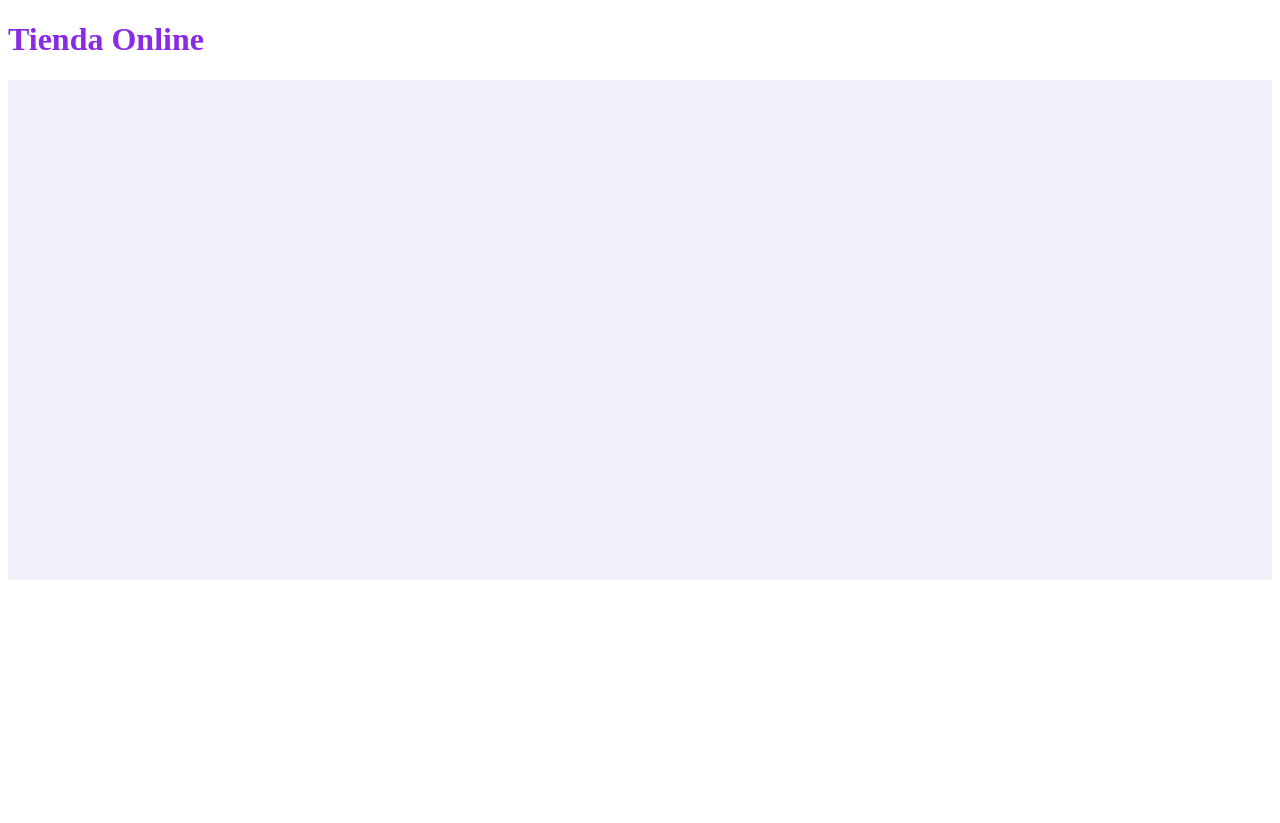
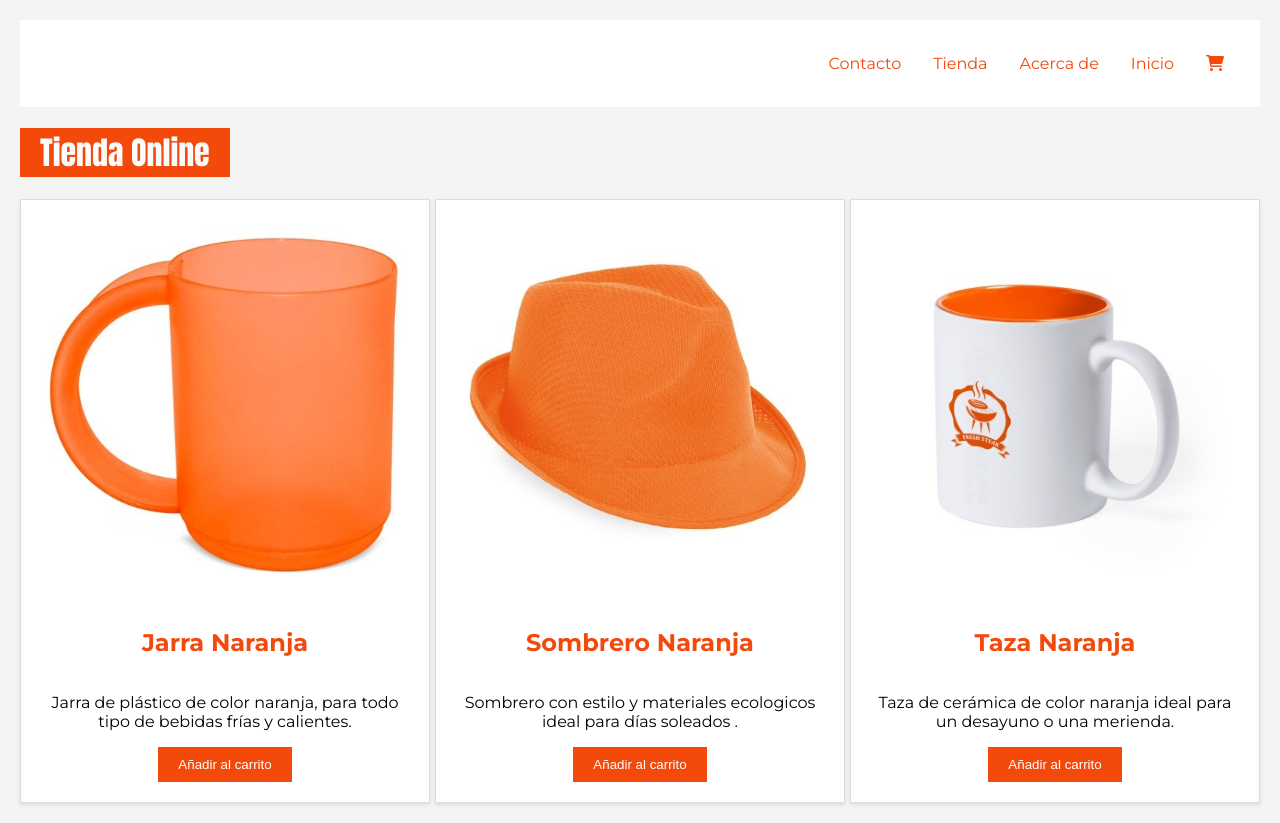
Before and after one commit to Haridian3/Proyecto-1, a plain HTML site: page tienda/tienda.html in a window 1280 px wide. Before the commit the page ends 800 px from the top, so only its background shows below. Drawn offline with Linux system fonts and the light colour scheme.

Commit message:
creado tienda.css nav y linea con 3 productos

```diff
--- a/style/main.css
+++ b/style/main.css
@@ -1,8 +1,54 @@
+
+body {
+    font-family: 'Montserrat', sans-serif;
+  }
+
+  h1, h2, h3 {
+    font-family: Impact, Haettenschweiler, 'Arial Narrow Bold', sans-serif;
+    color: rgb(251, 251, 251);
+    background-color:#f3490b;
+
+
+  }
 
 /* prueba h1 tienda */
-h1 {
-    color: blueviolet;
+
+nav {
+    position:sticky;
+    top: 0;
+
+    background-color: #ffffff; /* Color de fondo de la barra de menú */
+    width: 100%; /* Ancho de la barra de menú */
+    z-index: 999; /* Asegurar que la barra de navegación esté en la parte superior */
 }
+
+ul {
+    list-style-type: none; /* Quita los puntos de la lista */
+    margin: 0;
+    padding: 20px;
+    overflow: hidden; /* Evita que los elementos se desborden */
+
+}
+
+li {
+    float: right; /* Alinea los elementos de menú horizontalmente */
+}
+
+li a {
+    display: block;
+    color: #f3490b; /* Color del texto del menú */
+    text-align: center;
+    padding: 14px 16px; /* Espacio entre los elementos de menú */
+    text-decoration: none; /*Quita la subrayado de los enlaces */
+    font-family:'Montserrat', sans-serif;
+}
+
+li a:hover {
+    background-color: #f3490b; /* Cambia el color de fondo cuando se pasa el cursor sobre un elemento */
+    color: white;
+}
+
+
 
 /* prueba container tienda */
 .container {
--- /dev/null
+++ b/style/tienda.css
@@ -0,0 +1,66 @@
+#title {
+    display: flex;
+
+
+}
+h1 {
+    padding-left: 20px;
+    padding-right: 20px;
+}
+
+h2 {
+    font-family: 'Montserrat', sans-serif;
+    color: #f3490b;
+    background-color: white;
+}
+
+body {
+
+    justify-content: center;
+    align-items: center;
+    min-height: 100vh;
+    background-color: #f4f4f4;
+    margin: 0;
+    padding: 20px;
+    box-sizing: border-box;
+  }
+
+  .contenedor {
+    display: flex;
+    /* justify-content: space-between; */
+    align-items: stretch;
+
+    gap: 5px; /* Añade espacio entre los boxes */
+  }
+
+  .box {
+    background-color: white;
+    padding: 20px;
+    border: 1px solid #ddd;
+    box-shadow: 0 2px 4px rgba(0,0,0,0.1);
+    width: calc(33.333% - 20px); /* Ajusta el ancho de cada box para que entren tres en una fila, considerando el gap */
+    display: flex;
+    flex-direction: column;
+    align-items: center;
+    text-align: center;
+  }
+
+  .box img {
+    max-width: 100%;
+    height: auto;
+    margin-bottom: 20px;
+  }
+
+  .box button {
+    background-color: #f3490b;
+    color: white;
+    border: none;
+    padding: 10px 20px;
+    cursor: pointer;
+    margin-top: auto; /* Alinea el botón al final del contenedor .box */
+  }
+
+  .box button:hover {
+    background-color: white;
+    color: #f3490b;
+  }
--- a/tienda/tienda.html
+++ b/tienda/tienda.html
@@ -4,25 +4,46 @@
     <meta charset="UTF-8">
     <meta name="viewport" content="width=device-width, initial-scale=1.0">
     <title>Tienda</title>
+    <link href="https://fonts.googleapis.com/css2?family=Montserrat:wght@400;700&display=swap" rel="stylesheet">
+    <link rel="stylesheet" href="https://cdnjs.cloudflare.com/ajax/libs/font-awesome/6.0.0-beta3/css/all.min.css">
+
     <script src="/src/script.js"></script>
     <link rel="stylesheet" href="/style/main.css">
+    <link rel="stylesheet" href="/style/tienda.css">
 </head>
 <body>
-    <div class="title">
+    <nav>
+        <ul>
+            <li><a href="#"><i class="fas fa-shopping-cart"></i></a></li>
+            <li><a href="#">Inicio</a></li>
+            <li><a href="#">Acerca de</a></li>
+            <li><a href="#">Tienda</a></li>
+            <li><a href="#">Contacto</a></li>
+        </ul>
+    </nav>
+    <div id="title">
         <h1>Tienda Online</h1>
     </div>
-        <div class="container">
-            <div id="producto1">
-
-            </div>
-            <div id="producto2">
-
-            </div>
-            <div id="producto3">
-
-            </div>
-
+    <div class="contenedor">
+        <div class="box">
+          <img src="/assets/jarra-plastico-naranja-naranja.jpg" alt="Descripción de la imagen 1">
+          <h2>Jarra Naranja</h2>
+          <p>Jarra de plástico de color naranja, para todo tipo de bebidas frías y calientes.</p>
+          <button>Añadir al carrito</button>
         </div>
+        <div class="box">
+          <img src="/assets/sombrero-premium-naranja-naranja.jpg" alt="Descripción de la imagen 2">
+          <h2>Sombrero Naranja</h2>
+          <p>Sombrero con estilo y materiales ecologicos ideal para días soleados .</p>
+          <button>Añadir al carrito</button>
+        </div>
+        <div class="box">
+          <img src="/assets/taza-kulmer-naranja.jpg" alt="Descripción de la imagen 3">
+          <h2>Taza Naranja</h2>
+          <p>Taza de cerámica de color naranja ideal para un desayuno o una merienda.</p>
+          <button>Añadir al carrito</button>
+        </div>
+      </div>
 
 
 
```
Also changed, not shown: assets/jarra-plastico-naranja-naranja.jpg (added), assets/sombrero-premium-naranja-naranja.jpg (added), assets/taza-kulmer-naranja.jpg (added).
